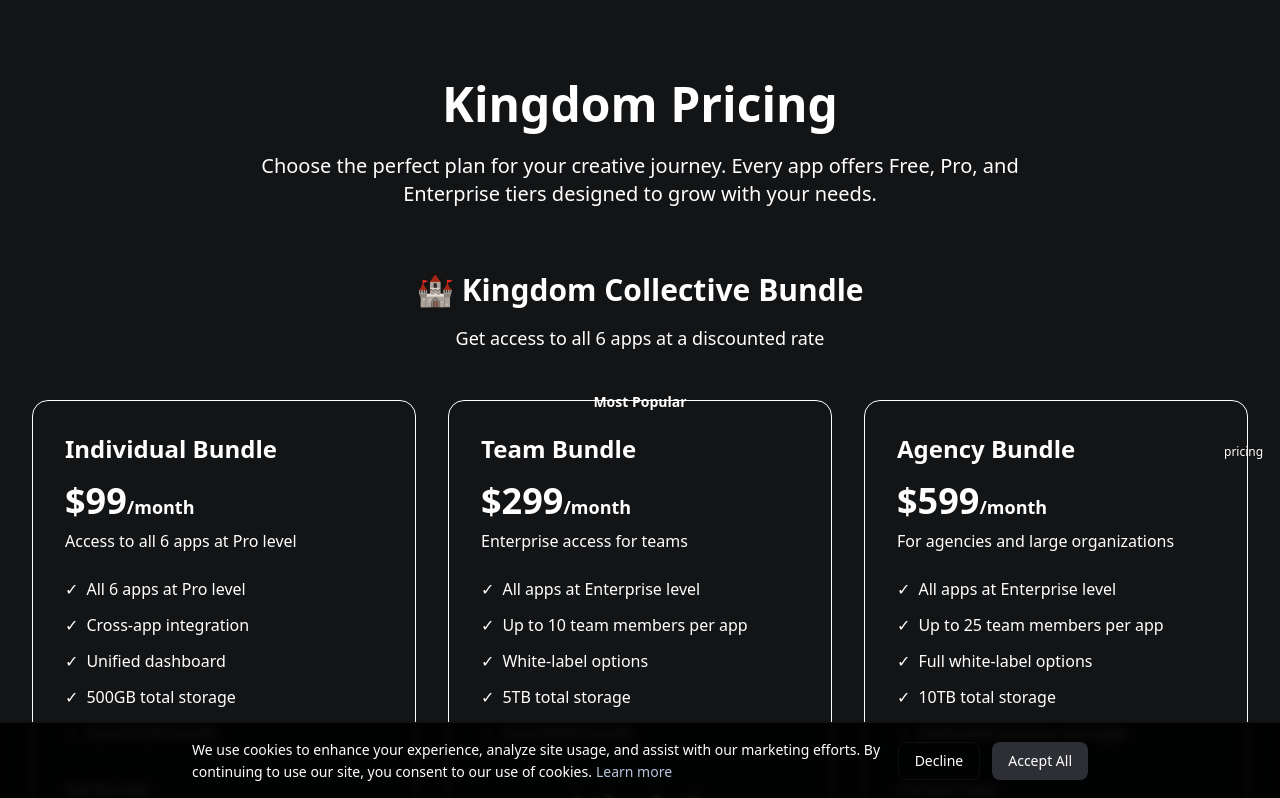
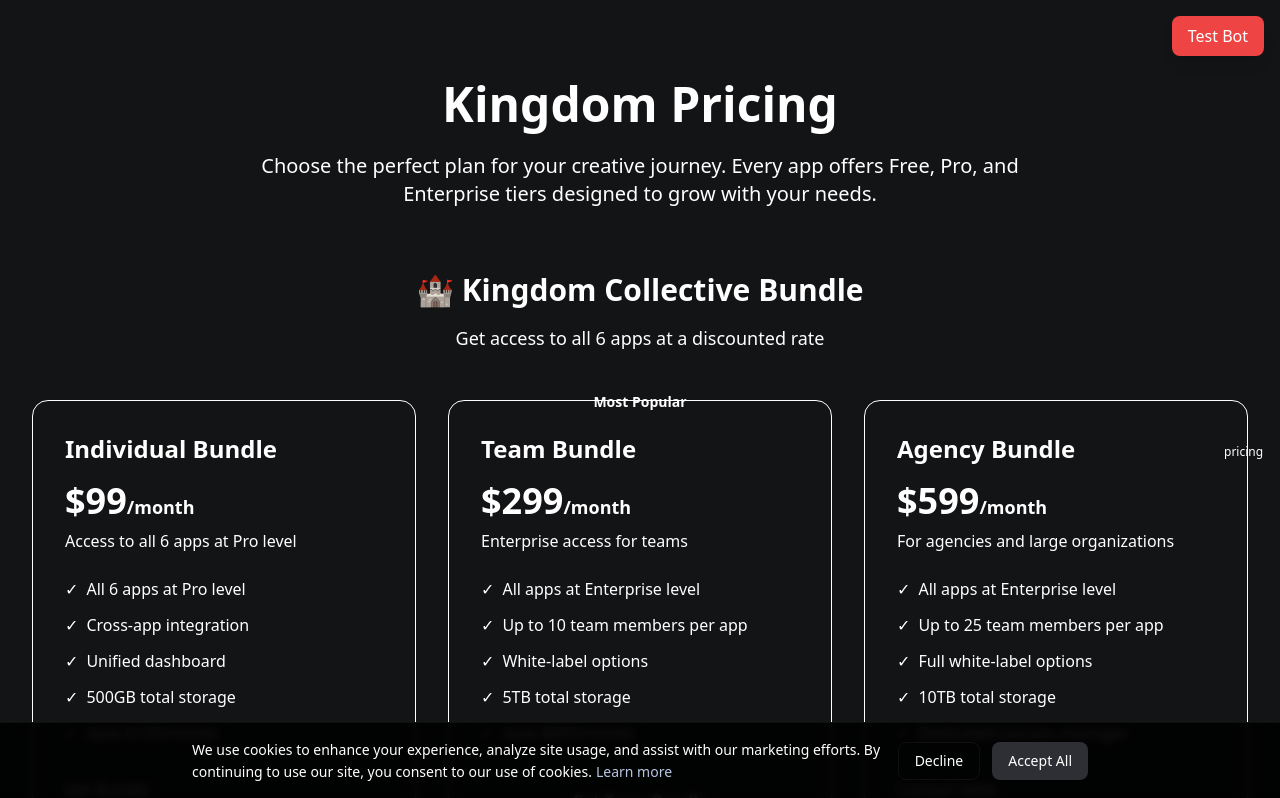
Before and after one commit to desiotrh/kingdom-collective-website, a Next.js app: page /pricing in a window 1280 px wide. Shown: the top 798 px of the page. Built offline with nearby package versions, Linux system fonts and the light colour scheme.

Commit message:
Add debugging and visibility fixes for sales bot - Increase z-index to 9999 for better visibility - Add fallback test button for debugging - Add console logging for debugging - Add animate-pulse to make button more noticeable

```diff
--- a/components/FloatingFlameButton.tsx
+++ b/components/FloatingFlameButton.tsx
@@ -77,7 +77,7 @@ export default function FloatingFlameButton({ onToggle, isOpen, currentPage }: F
   };
 
   return (
-    <div className="fixed right-8 top-1/2 transform -translate-y-1/2 z-50">
+    <div className="fixed right-8 top-1/2 transform -translate-y-1/2 z-[9999]">
       <motion.button
         onClick={onToggle}
         onMouseEnter={() => setIsHovered(true)}
@@ -90,7 +90,7 @@ export default function FloatingFlameButton({ onToggle, isOpen, currentPage }: F
         whileTap="tap"
       >
         {/* Main flame button */}
-        <div className="relative w-16 h-16 bg-gradient-to-br from-yellow-400 via-orange-500 to-red-500 rounded-full flex items-center justify-center shadow-2xl border-2 border-yellow-300">
+        <div className="relative w-16 h-16 bg-gradient-to-br from-yellow-400 via-orange-500 to-red-500 rounded-full flex items-center justify-center shadow-2xl border-2 border-yellow-300 animate-pulse">
           {/* Animated glow effect */}
           <motion.div
             className="absolute inset-0 rounded-full bg-yellow-400 opacity-30"
--- a/components/Layout.tsx
+++ b/components/Layout.tsx
@@ -14,17 +14,21 @@ export default function Layout({ children, title = 'Kingdom Collective', descrip
     const [currentPage, setCurrentPage] = useState('/');
 
     const handleToggleChat = () => {
+        console.log('Toggle chat clicked!', { isChatOpen });
         setIsChatOpen(!isChatOpen);
     };
 
     const handleCloseChat = () => {
+        console.log('Close chat clicked!');
         setIsChatOpen(false);
     };
 
     // Update current page based on window location
     React.useEffect(() => {
         if (typeof window !== 'undefined') {
-            setCurrentPage(window.location.pathname);
+            const path = window.location.pathname;
+            console.log('Current page:', path);
+            setCurrentPage(path);
         }
     }, []);
 
@@ -74,6 +78,16 @@ export default function Layout({ children, title = 'Kingdom Collective', descrip
                         currentPage={currentPage}
                     />
                 )}
+
+                {/* Fallback button in case the main one doesn't show */}
+                <div className="fixed right-4 top-4 z-[9998]">
+                    <button
+                        onClick={handleToggleChat}
+                        className="bg-red-500 hover:bg-red-600 text-white px-4 py-2 rounded-lg shadow-lg"
+                    >
+                        Test Bot
+                    </button>
+                </div>
             </div>
         </>
     );
```
